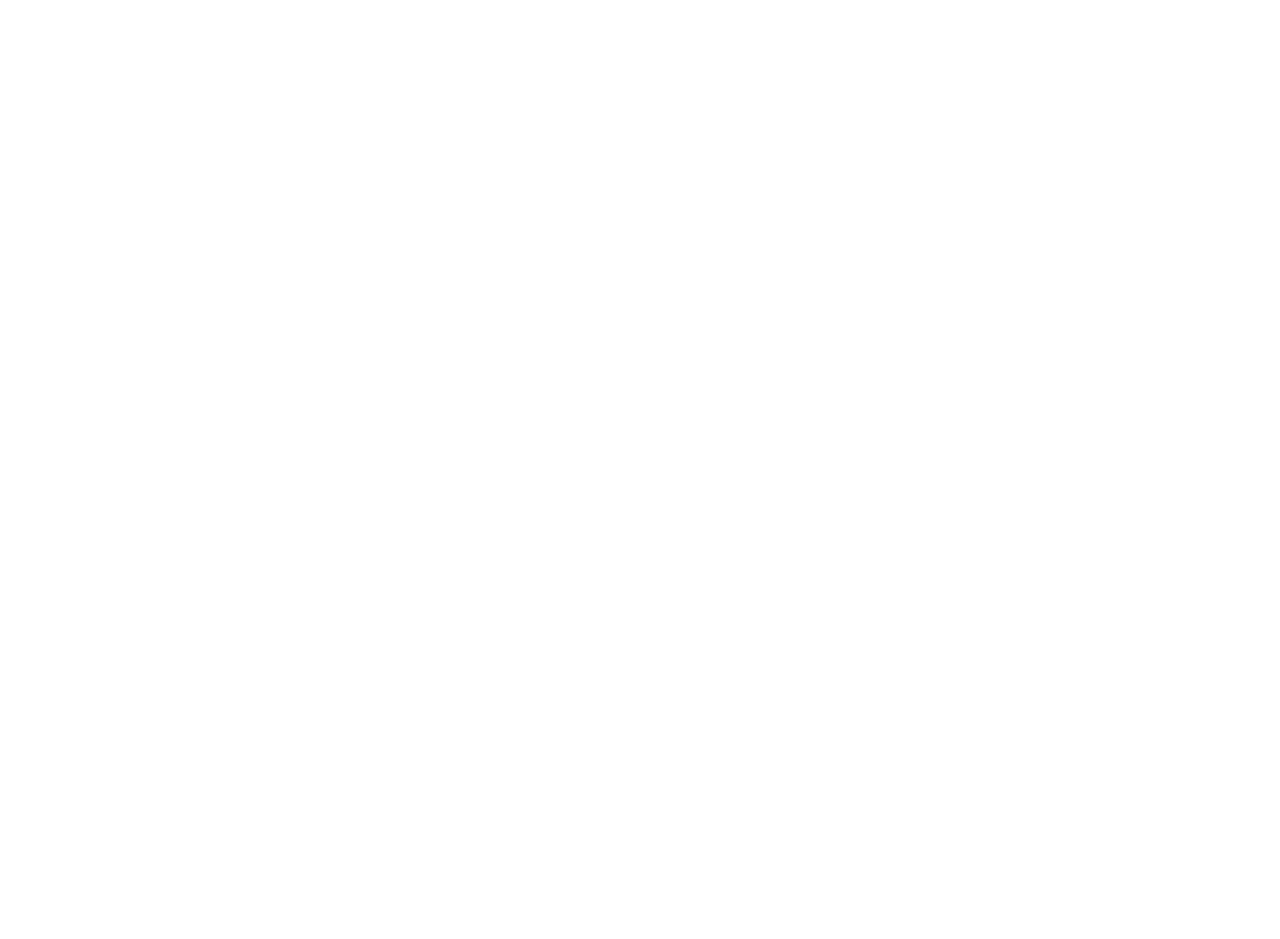
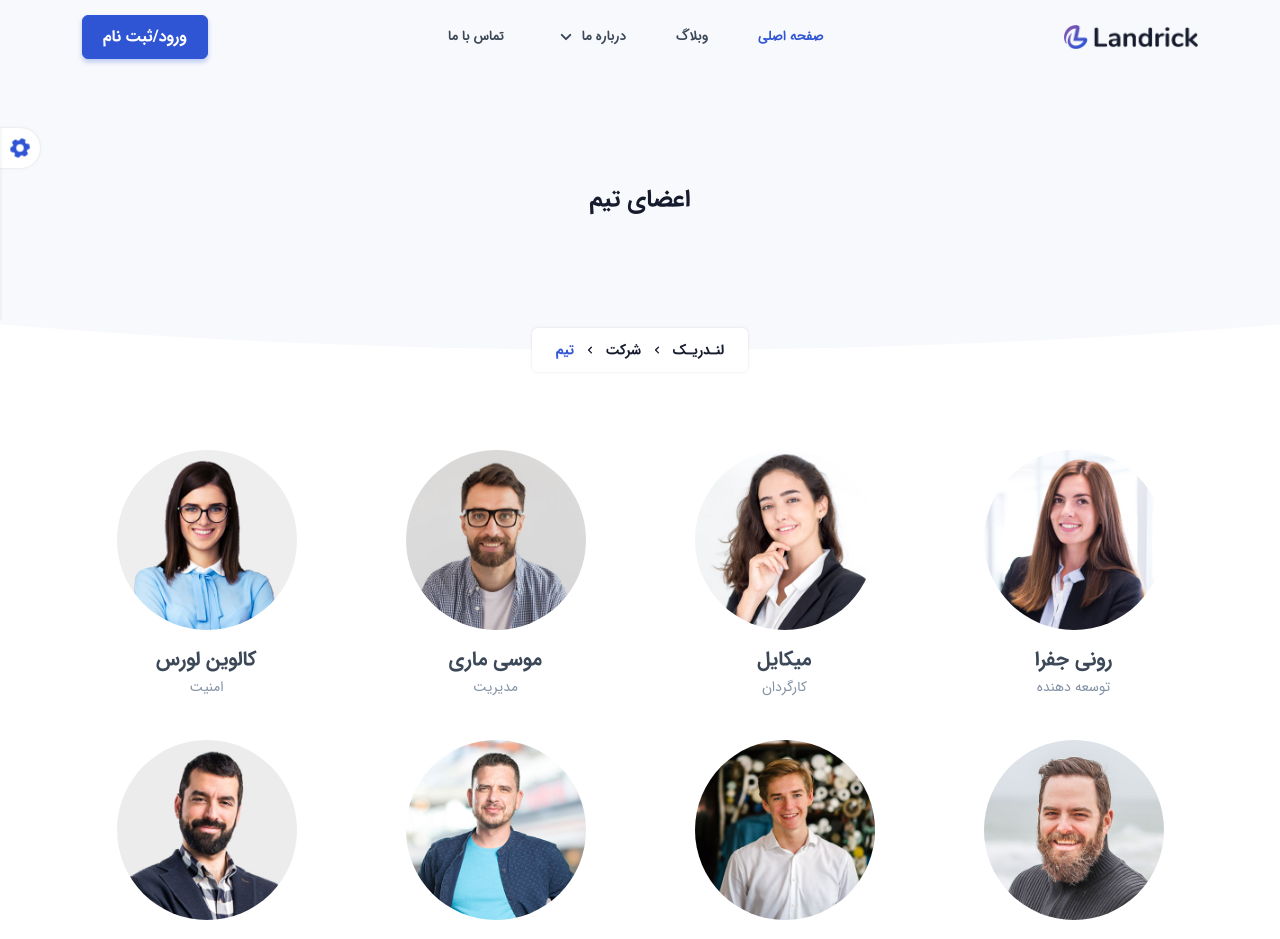
Before and after one commit to HosseinDev-02/landrick, a React (Create React App) app: page /team in a window 1280 px wide. Before the commit this address had no page. Shown: the top 939 px of the page. Before the commit the page ends 800 px from the top, so only its background shows below. Built offline with nearby package versions, Linux system fonts and the light colour scheme.

Commit message:
finish codding team page

```diff
--- /dev/null
+++ b/src/Pages/Team/Team.jsx
@@ -0,0 +1,66 @@
+import Header from "../../Components/Header/Header";
+import Footer from "../../Components/Footer/Footer";
+import TeamBox from "../../Components/TeamBox/TeamBox";
+import PageHeader from "../../Components/PageHeader/PageHeader";
+import BreadCrumb from "../../Components/Breadcrumb/BreadCrumb";
+
+export default function Team() {
+    return (
+
+        <>
+            <Header changeMode={true}/>
+            <main>
+                <PageHeader title='اعضای تیم'/>
+                <BreadCrumb page='تیم'/>
+                <section className='mt-14 mb-[60px] md:mb-[100px]'>
+                    <div className="container">
+                        <div className='grid grid-cols-1 md:grid-cols-2 lg:grid-cols-4 gap-10'>
+                            <TeamBox
+                                img='/images/team/03%20(1).jpg'
+                                name='رونی جفرا'
+                                job='توسعه دهنده'
+                            />
+                            <TeamBox
+                                img='/images/team/02%20(1).jpg'
+                                name='میکایل'
+                                job='کارگردان'
+                            />
+                            <TeamBox
+                                img='/images/team/01%20(1).jpg'
+                                name='موسی ماری'
+                                job='مدیریت'
+                            />
+                            <TeamBox
+                                img='/images/team/05.jpg'
+                                name='کالوین لورس'
+                                job='امنیت'
+                            />
+                            <TeamBox
+                                img='/images/team/04.jpg'
+                                name='جعفر عباسی'
+                                job='طراح'
+                            />
+                            <TeamBox
+                                img='/images/team/06.jpg'
+                                name='لوسی'
+                                job='سئو'
+                            />
+                            <TeamBox
+                                img='/images/team/08.jpg'
+                                name='صدرا خان'
+                                job='ادیتور'
+                            />
+                            <TeamBox
+                                img='/images/team/07.jpg'
+                                name='موسی ماری'
+                                job='مدیریت'
+                            />
+                        </div>
+                    </div>
+                </section>
+            </main>
+            <Footer/>
+        </>
+
+    )
+}
--- a/src/routes.js
+++ b/src/routes.js
@@ -2,6 +2,7 @@
 import AboutUs from "./Pages/AboutUs/AboutUs";
 import Services from "./Pages/Services/Services";
 import History from "./Pages/History/History";
+import Team from "./Pages/Team/Team";
 
 
 let routes = [
@@ -9,6 +10,7 @@
     { path: '/aboutus', element: <AboutUs/> },
     { path: '/services', element: <Services/> },
     { path: '/history', element: <History/> },
+    { path: '/team', element: <Team/> },
 ]
 
 export default routes
```
Also changed, not shown: public/images/team/07.jpg (added), public/images/team/08.jpg (added).
